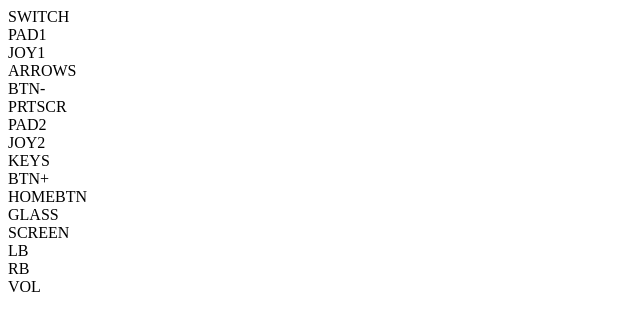
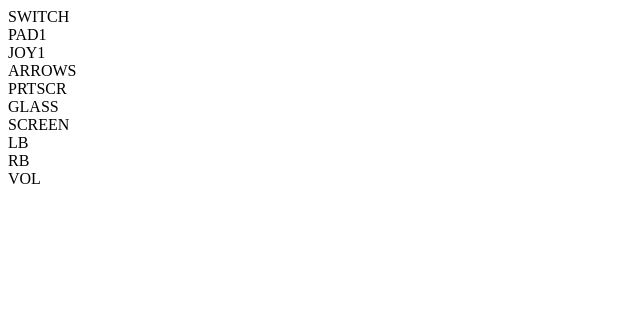
Before and after one commit to AfroBonsai/Videoconsola, a plain HTML site: page index.html in a window 1280 px wide. Shown: the whole page, without its empty margins (0-640 px from the left). Drawn offline with Linux system fonts and the light colour scheme.

```diff
--- a/index.html
+++ b/index.html
@@ -14,16 +14,7 @@
             <div class=pad id=pad1>PAD1
                 <div class=joycon id=joy1>JOY1</div>
                 <div class=buttons id=arrows>ARROWS</div>
-                <div class=bt_menu id=bt->BTN-</div>
                 <div class=bt_bot id=printscr>PRTSCR</div>
-
-
-            </div>
-            <div class=pad id=pad2>PAD2
-                <div class=joycon id=joy2>JOY2</div>
-                <div class=buttons id=keys>KEYS</div>
-                <div class=bt_menu id=bt+>BTN+</div>
-                <div class=bt_bot id=homebtn>HOMEBTN</div>
             </div>
 
             <div id=console>
```
